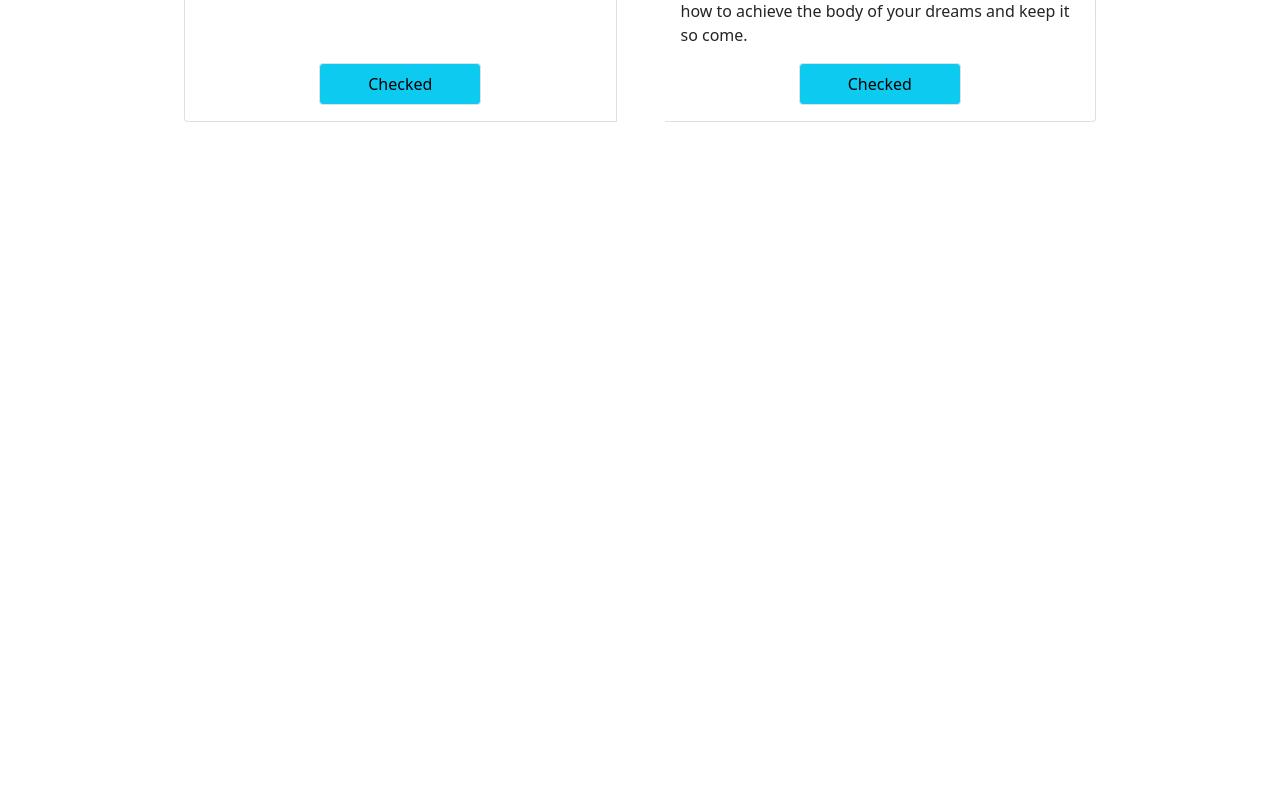
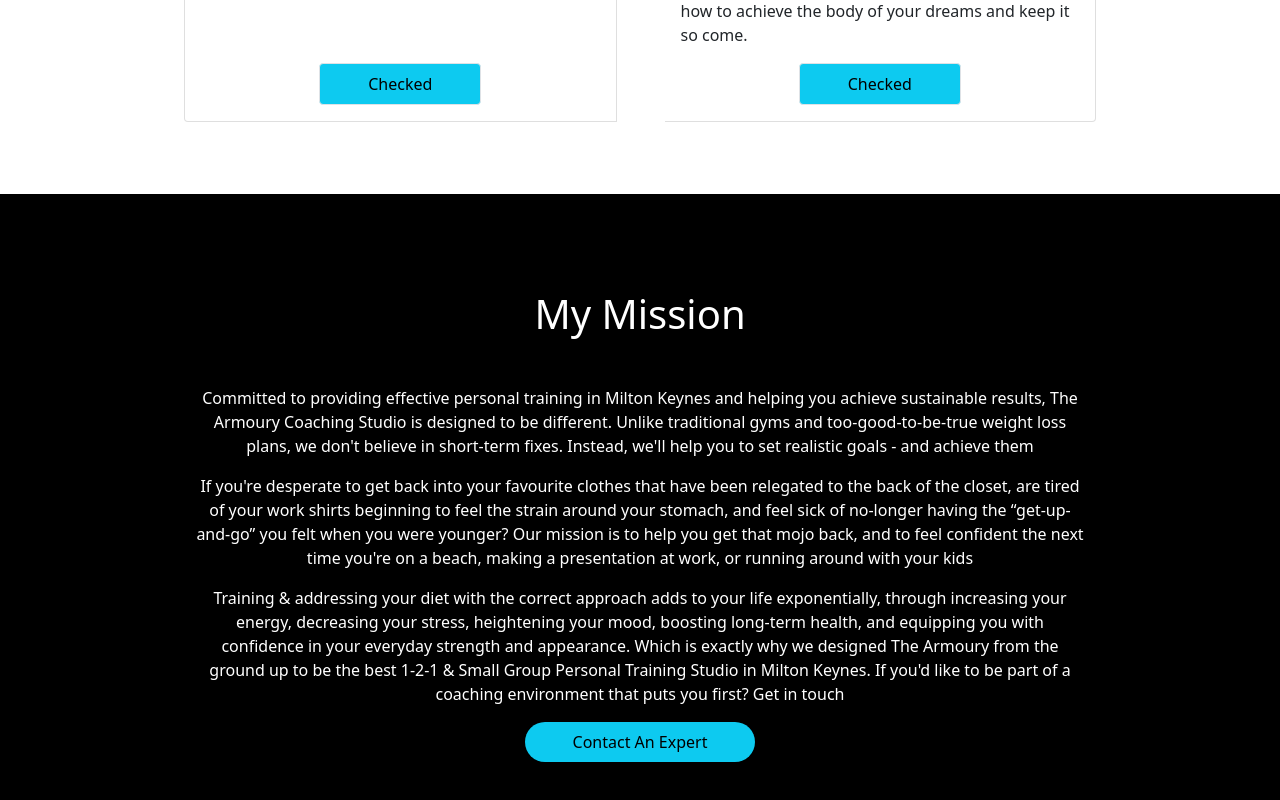
Before and after one commit to Tanjinhossain1/specital-gym-trainer, a React (Create React App) app: page / in a window 1280 px wide. Shown: the part 2267-3067 px from the top of the page. Before the commit the page ends 2413 px from the top, so only its background shows below. Built offline with nearby package versions, Linux system fonts and the light colour scheme.

Commit message:
my mission section are done

```diff
--- a/src/Pages/Home/Home/Home.js
+++ b/src/Pages/Home/Home/Home.js
@@ -1,5 +1,6 @@
 import React from 'react';
 import Banner from '../Banner/Banner';
+import MyMIssion from '../MyMission/MyMIssion';
 import Services from '../Services/Services';
 import UserSay from '../UserSay/UserSay';
 
@@ -9,6 +10,7 @@
             <Banner></Banner>
             <UserSay></UserSay>
             <Services></Services>
+            <MyMIssion></MyMIssion>
         </div>
     );
 };
--- /dev/null
+++ b/src/Pages/Home/MyMission/MyMIssion.js
@@ -0,0 +1,21 @@
+import React from 'react';
+
+const MyMIssion = () => {
+    return (
+        <div>
+            <div className='bg-black mt-5 text-white p-5'>
+                <div className='text-center w-75 mx-auto'>
+                    <div>
+                        <h1 className='mt-5 mb-5'>My Mission</h1>
+                        <p>Committed to providing effective personal training in Milton Keynes and helping you achieve sustainable results, The Armoury Coaching Studio is designed to be different. Unlike traditional gyms and too-good-to-be-true weight loss plans, we don't believe in short-term fixes. Instead, we'll help you to set realistic goals - and achieve them</p>
+                        <p className='mt-3'>If you're desperate to get back into your favourite clothes that have been relegated to the back of the closet, are tired of your work shirts beginning to feel the strain around your stomach, and feel sick of no-longer having the “get-up-and-go” you felt when you were younger? Our mission is to help you get that mojo back, and to feel confident the next time you're on a beach, making a presentation at work, or running around with your kids</p>
+                        <p className='mt-3'>Training & addressing your diet with the correct approach adds to your life exponentially, through increasing your energy, decreasing your stress, heightening your mood, boosting long-term health, and equipping you with confidence in your everyday strength and appearance. Which is exactly why we designed The Armoury from the ground up to be the best 1-2-1 & Small Group Personal Training Studio in Milton Keynes. If you'd like to be part of a coaching environment that puts you first? Get in touch</p>
+                        <button className='bg-info rounded-pill border-0 py-2 px-5'>Contact An Expert</button>
+                    </div>
+                </div>
+            </div>
+        </div>
+    );
+};
+
+export default MyMIssion;
```
